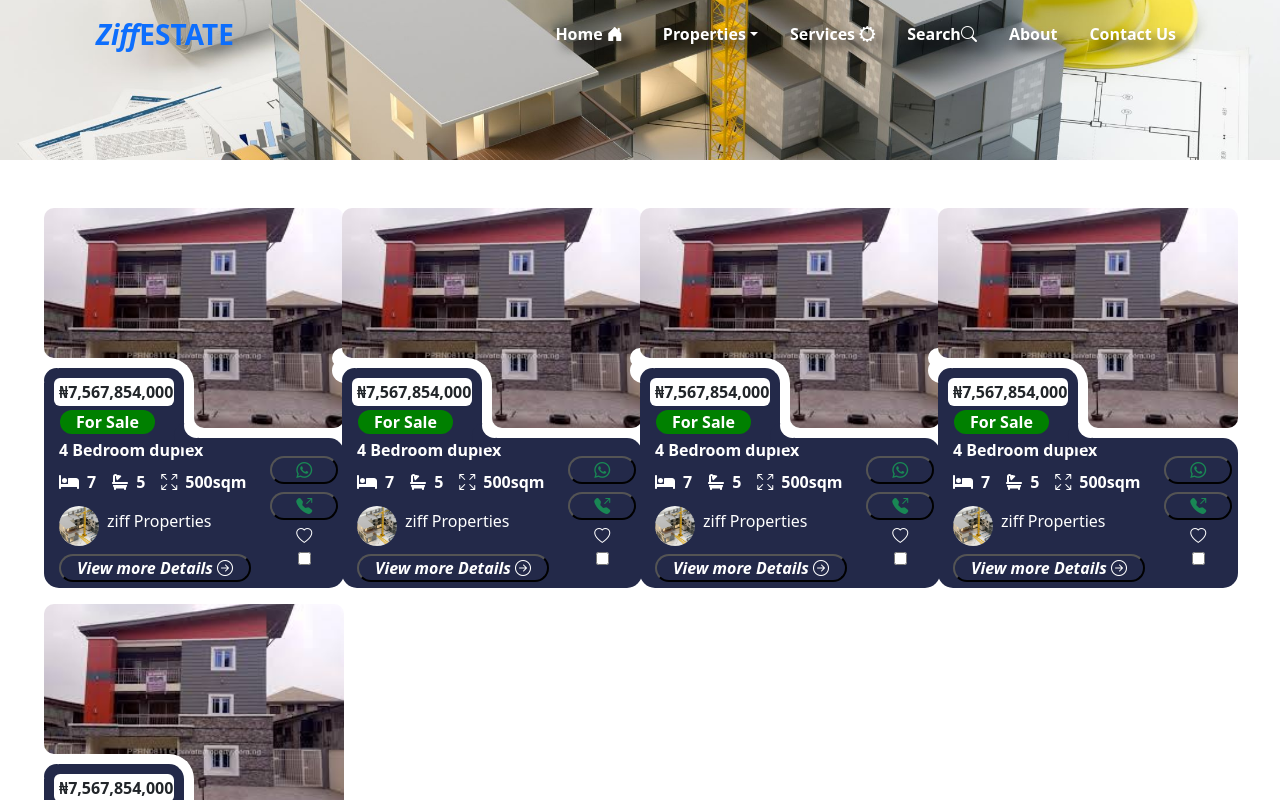
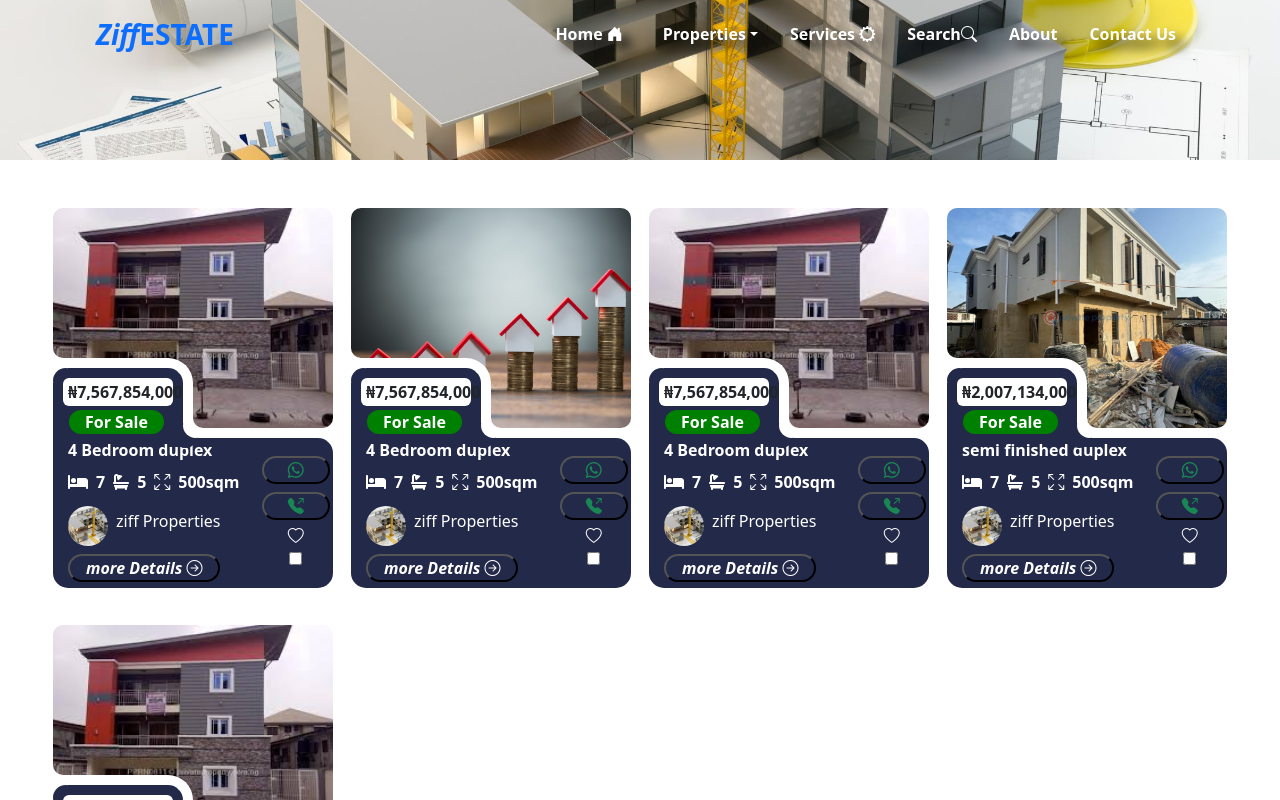
Before and after one commit to Chinaka-Fortune/realEstate, a React (Create React App) app in the folder real_estate/: page /newProperties in a window 1280 px wide. Shown: the top 800 px of the page. Built offline with nearby package versions, Linux system fonts and the light colour scheme.

Commit message:
new property

```diff
--- a/real_estate/src/newProperties/NewProperties.js
+++ b/real_estate/src/newProperties/NewProperties.js
@@ -4,6 +4,9 @@
 import { faBed, faBath } from "@fortawesome/free-solid-svg-icons";
 import propertyDev from "./newPropImages/Property-Development-Fateck-4.jpg";
 import redHouse from "./newPropImages/redHouse.jpg";
+import newlyBuilt from "./newPropImages/13-Most-Expensive-Houses-In-Lagos.jpeg";
+import house1 from './newPropImages/house1.jpg'
+
 import "./newProperties.css";
 import "../index.css";
 const NewProperties = () => {
@@ -27,8 +30,8 @@
 
       <div className="container-fluid mt-5">
         <div className="row">
-          <div className=" d-flex flex-wrap newPropertyContaner mx-auto justify-content-between align-items-center row-gap-3">
-            <div className="col-3 ">
+          <div className="newPropertyContaner mx-auto align-contents-center d-flex flex-wrap">
+            <div className="col-3 d-flex justify-content-center">
               <div className="newPropertyImageDdivCard">
                 <div className="newPropertyImageDdiv">
                   <img src={redHouse} alt="" />
@@ -45,7 +48,7 @@
                   <div className="propertyinformation row lh-1">
                     <div className="col-9 mt-1 lh-1">
                       <p className=" text-white fw-bolder">4 Bedroom duplex</p>
-                      <div className="d-flex column-gap-3 lh-1">
+                      <div className="d-flex column-gap-2 lh-1">
                         <p className=" fw-bold text-white">
                           <FontAwesomeIcon
                             icon={faBed}
@@ -73,7 +76,7 @@
                       </div>
                       <div className="mt-2 d-flex column-gap-3 align-items-center">
                         <button className="px-3 rounded-pill bg-transparent text-white py-1 fw-bold">
-                          <em>View more Details</em>{" "}
+                          <em>more Details</em>{" "}
                           <i class="bi bi-arrow-right-circle"></i>
                         </button>
                       </div>
@@ -98,10 +101,10 @@
                 </div>
               </div>
             </div>
-            <div className="col-3 ">
+            <div className="col-3 d-flex justify-content-center">
               <div className="newPropertyImageDdivCard">
                 <div className="newPropertyImageDdiv">
-                  <img src={redHouse} alt="" />
+                  <img src={newlyBuilt} alt="" />
                 </div>
                 <div className="content">
                   <div className="price">
@@ -115,7 +118,7 @@
                   <div className="propertyinformation row lh-1">
                     <div className="col-9 mt-1 lh-1">
                       <p className=" text-white fw-bolder">4 Bedroom duplex</p>
-                      <div className="d-flex column-gap-3 lh-1">
+                      <div className="d-flex column-gap-2 lh-1">
                         <p className=" fw-bold text-white">
                           <FontAwesomeIcon
                             icon={faBed}
@@ -143,7 +146,7 @@
                       </div>
                       <div className="mt-2 d-flex column-gap-3 align-items-center">
                         <button className="px-3 rounded-pill bg-transparent text-white py-1 fw-bold">
-                          <em>View more Details</em>{" "}
+                          <em> more Details</em>{" "}
                           <i class="bi bi-arrow-right-circle"></i>
                         </button>
                       </div>
@@ -168,7 +171,7 @@
                 </div>
               </div>
             </div>
-            <div className="col-3 b">
+            <div className="col-3 d-flex justify-content-center">
               <div className="newPropertyImageDdivCard">
                 <div className="newPropertyImageDdiv">
                   <img src={redHouse} alt="" />
@@ -185,7 +188,7 @@
                   <div className="propertyinformation row lh-1">
                     <div className="col-9 mt-1 lh-1">
                       <p className=" text-white fw-bolder">4 Bedroom duplex</p>
-                      <div className="d-flex column-gap-3 lh-1">
+                      <div className="d-flex column-gap-2 lh-1">
                         <p className=" fw-bold text-white">
                           <FontAwesomeIcon
                             icon={faBed}
@@ -213,7 +216,7 @@
                       </div>
                       <div className="mt-2 d-flex column-gap-3 align-items-center">
                         <button className="px-3 rounded-pill bg-transparent text-white py-1 fw-bold">
-                          <em>View more Details</em>{" "}
+                          <em>more Details</em>{" "}
                           <i class="bi bi-arrow-right-circle"></i>
                         </button>
                       </div>
@@ -238,15 +241,15 @@
                 </div>
               </div>
             </div>
-            <div className="col-3 b">
+            <div className="col-3 d-flex justify-content-center">
               <div className="newPropertyImageDdivCard">
                 <div className="newPropertyImageDdiv">
-                  <img src={redHouse} alt="" />
+                  <img src={house1} alt="" />
                 </div>
                 <div className="content">
                   <div className="price">
                     <p className="fw-bolder rounded-2 priceAmount">
-                      ₦7,567,854,000
+                      ₦2,007,134,000
                     </p>
                     <p className="saleDetails text-white px-3 fw-bolder ms-3 mt-1 rounded-pill bg-succes">
                       For Sale
@@ -254,8 +257,8 @@
                   </div>
                   <div className="propertyinformation row lh-1">
                     <div className="col-9 mt-1 lh-1">
-                      <p className=" text-white fw-bolder">4 Bedroom duplex</p>
-                      <div className="d-flex column-gap-3 lh-1">
+                      <p className=" text-white fw-bolder">semi finished duplex</p>
+                      <div className="d-flex column-gap-2 lh-1">
                         <p className=" fw-bold text-white">
                           <FontAwesomeIcon
                             icon={faBed}
@@ -283,7 +286,7 @@
                       </div>
                       <div className="mt-2 d-flex column-gap-3 align-items-center">
                         <button className="px-3 rounded-pill bg-transparent text-white py-1 fw-bold">
-                          <em>View more Details</em>{" "}
+                          <em>more Details</em>{" "}
                           <i class="bi bi-arrow-right-circle"></i>
                         </button>
                       </div>
@@ -308,7 +311,7 @@
                 </div>
               </div>
             </div>
-            <div className="col-3 b">
+            <div className="col-3 d-flex justify-content-center">
               <div className="newPropertyImageDdivCard">
                 <div className="newPropertyImageDdiv">
                   <img src={redHouse} alt="" />
@@ -325,7 +328,7 @@
                   <div className="propertyinformation row lh-1">
                     <div className="col-9 mt-1 lh-1">
                       <p className=" text-white fw-bolder">4 Bedroom duplex</p>
-                      <div className="d-flex column-gap-3 lh-1">
+                      <div className="d-flex column-gap-2 lh-1">
                         <p className=" fw-bold text-white">
                           <FontAwesomeIcon
                             icon={faBed}
@@ -353,7 +356,7 @@
                       </div>
                       <div className="mt-2 d-flex column-gap-3 align-items-center">
                         <button className="px-3 rounded-pill bg-transparent text-white py-1 fw-bold">
-                          <em>View more Details</em>{" "}
+                          <em>more Details</em>{" "}
                           <i class="bi bi-arrow-right-circle"></i>
                         </button>
                       </div>
@@ -378,7 +381,6 @@
                 </div>
               </div>
             </div>
-
           </div>
         </div>
       </div>
--- a/real_estate/src/newProperties/newProperties.css
+++ b/real_estate/src/newProperties/newProperties.css
@@ -18,7 +18,7 @@
 
  .newPropertyImageDdivCard {
     position: relative;
-    width: 300px;
+    width: 280px;
     height: 380px;
     /* background-color: yellow; */
     display: flex;
@@ -125,4 +125,5 @@
 
  .newPropertyContaner{
    width: 95%;
+   row-gap: 2.3rem;
  }
```
Also changed, not shown: real_estate/src/newProperties/newPropImages/children coding.jpg (added), real_estate/src/newProperties/newPropImages/house1.jpg (renamed from real_estate/src/newProperties/newPropImages/newly-built-4-bedroom-semi-detached-duplex-bq-p-sG0H1CQ0WPzoHdUlOe36.jpg).
